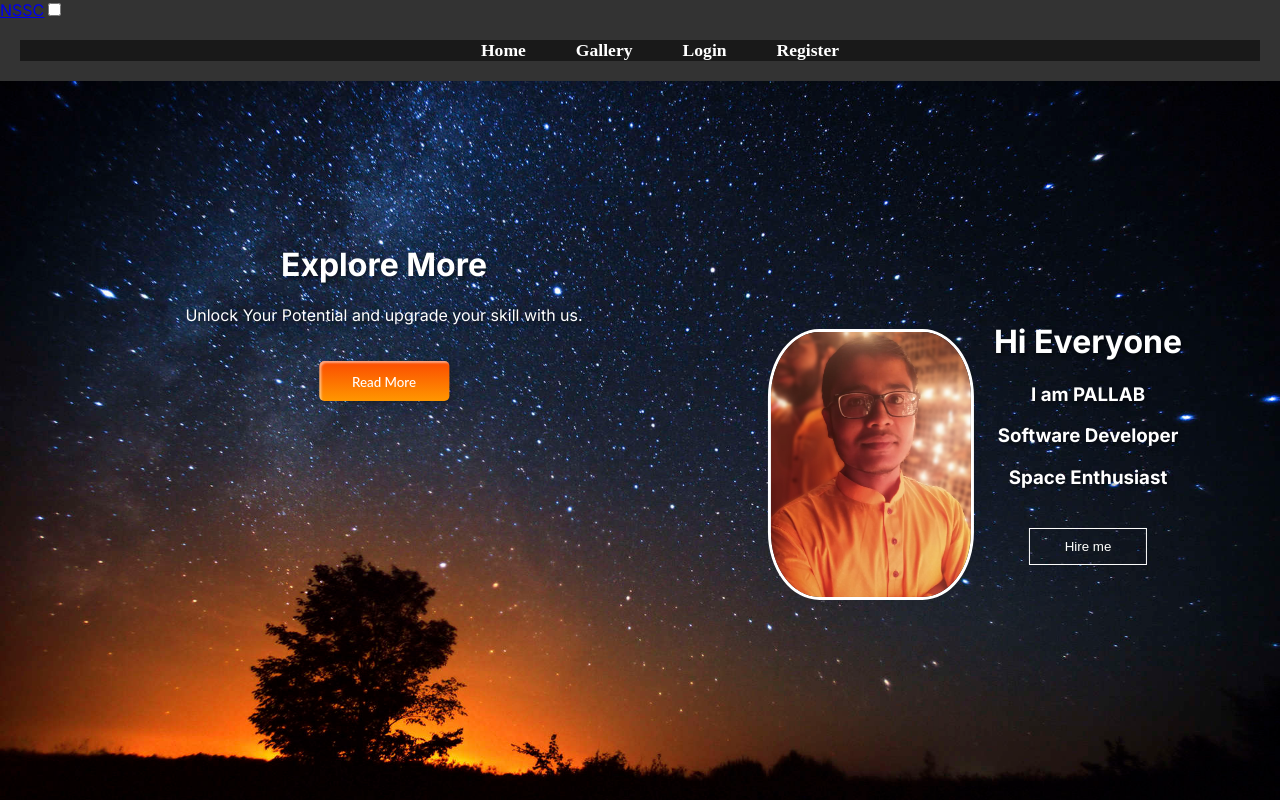
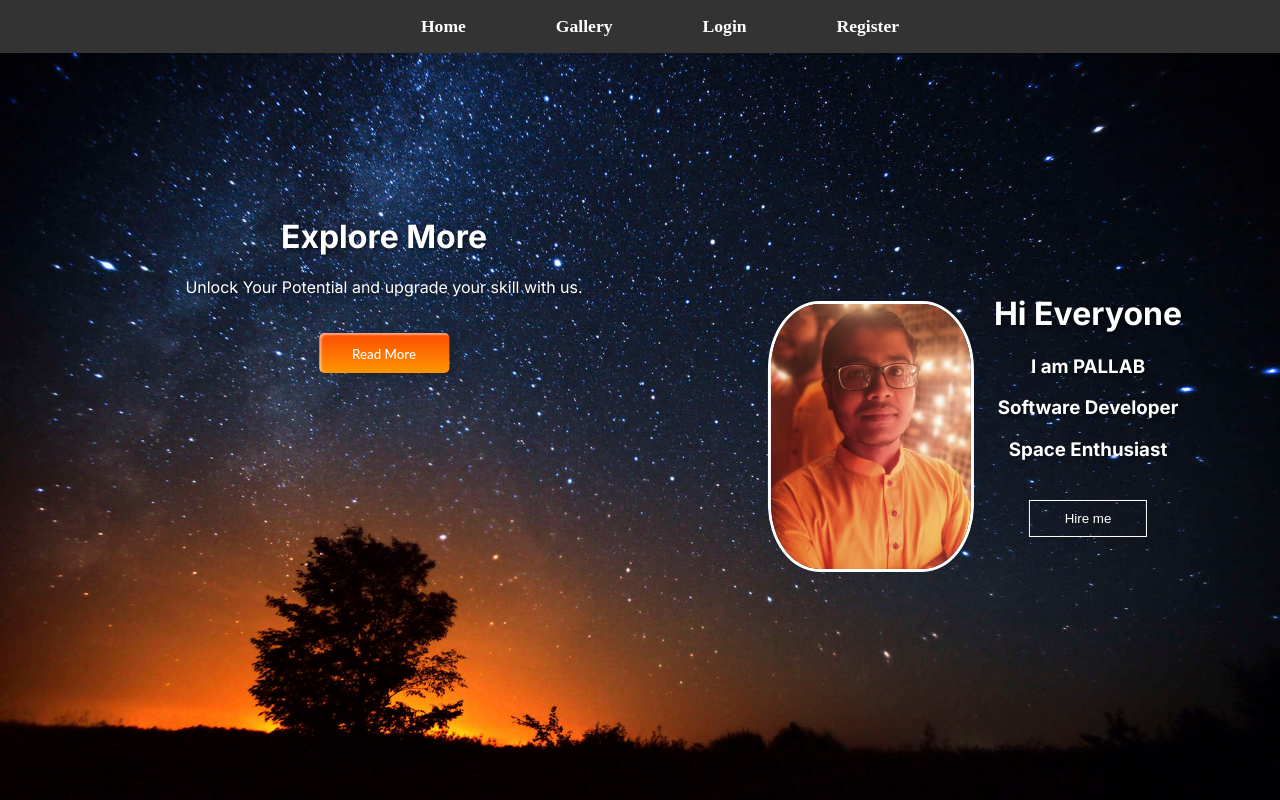
Before and after one commit to PallabBiswas3/first_next, a Next.js app: page / in a window 1280 px wide. Shown: the top 800 px of the page. Built offline with nearby package versions, Linux system fonts and the light colour scheme.

Commit message:
updating

```diff
--- a/app/components/navbar/Navbar.js
+++ b/app/components/navbar/Navbar.js
@@ -19,8 +19,7 @@ const Navbar = () => {
 
         <nav className="navbar">
 
-            <a href="#" className="logo">NSSC</a>
-            <input type="checkbox" id="chkToggle"></input>
+
             <ul className="mainNav" id="js-menu">
                 <li>
                     <a href="/" className="navLinks" onClick={handle1}>Home</a>
--- a/app/components/navbar/navbar.css
+++ b/app/components/navbar/navbar.css
@@ -2,7 +2,7 @@
     display: flex;
     justify-content: center;
     align-items: center;
-    background-color: rgba(0, 0, 0, 0.5);
+
     position: sticky;
     top: 0;
 }
@@ -10,13 +10,14 @@
 .navbar ul {
     display: flex;
     list-style: none;
-    margin: 20px 20px;
+
 }
 
 .navbar ul li {
     font-family: century;
     font-size: 1.1rem;
     font-weight: bold;
+
 }
 
 .navbar ul li a {
@@ -24,6 +25,7 @@
     color: white;
     padding: 8px 25px;
     transition: all .5s ease;
+    margin: 20px 20px;
 }
 
 .navbar ul li a:hover {
```
